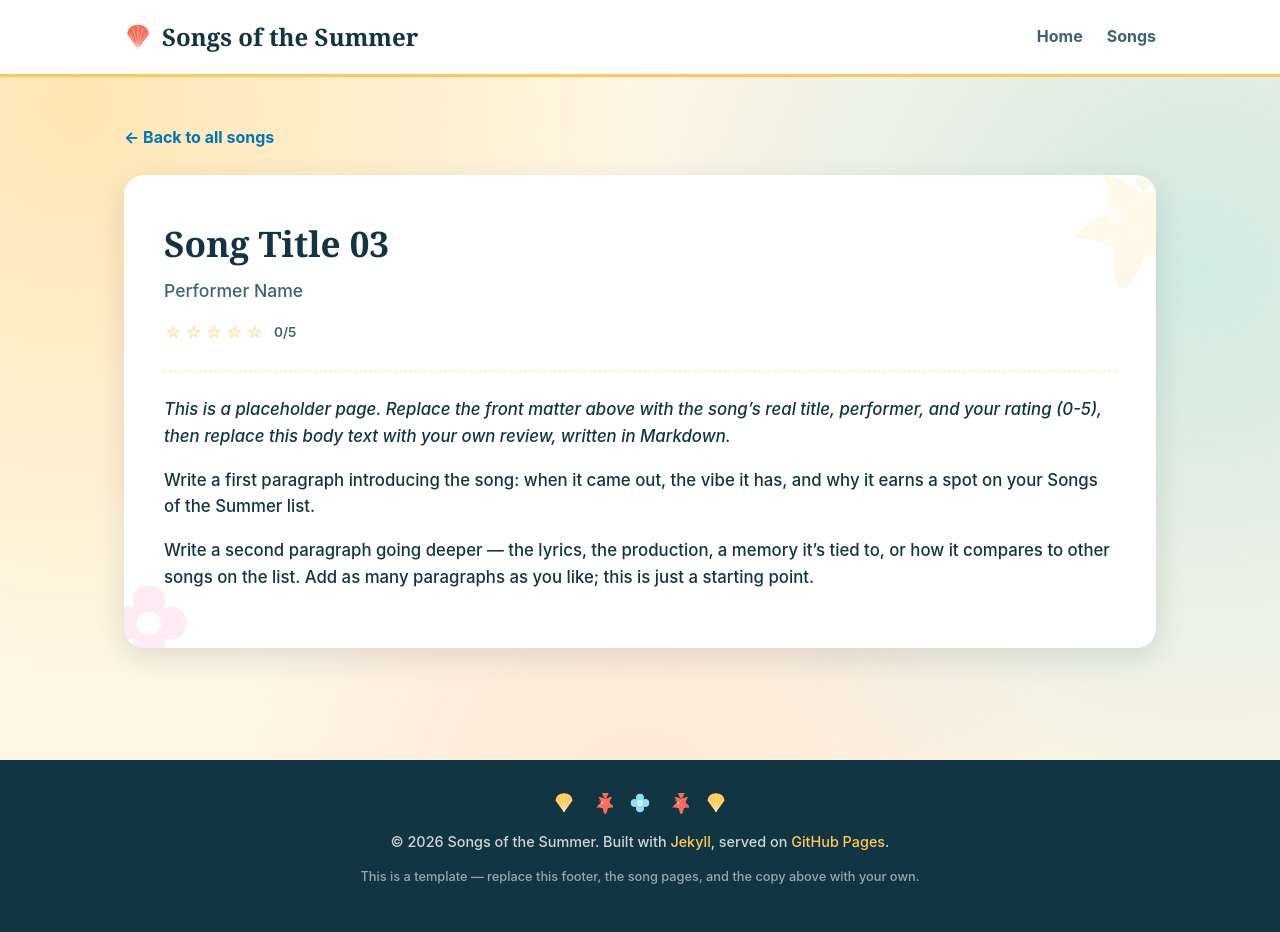
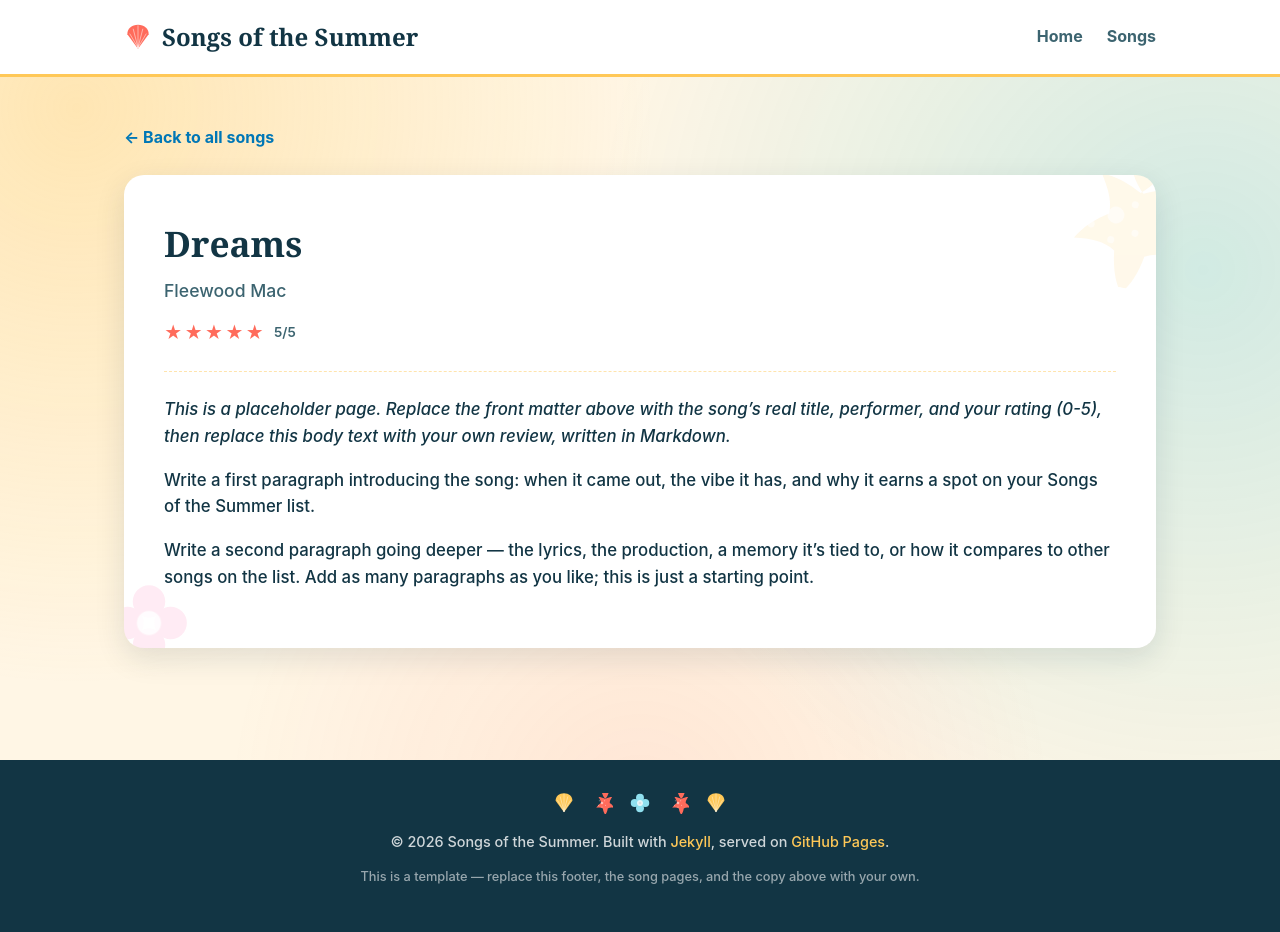
Before and after one commit to abbyduffer12/songsofthesummer26, a Jekyll site: the page built from _songs/song-03.md, in a window 1280 px wide. Built offline with Jekyll 4.4.1, drawn with Linux system fonts in a browser that asks for light colours.

Commit message:
Update song details for song number 3

```diff
--- a/_songs/song-03.md
+++ b/_songs/song-03.md
@@ -1,8 +1,8 @@
 ---
 song_number: 3
-title: "Song Title 03"
-performer: "Performer Name"
-rating: 0
+title: "Dreams"
+performer: "Fleewood Mac"
+rating: 5
 ---
 
 _This is a placeholder page. Replace the front matter above with the song's real
```
